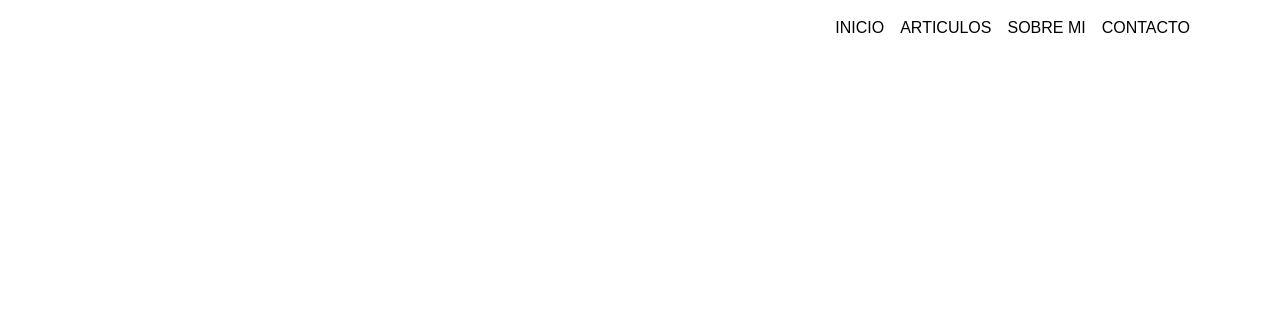
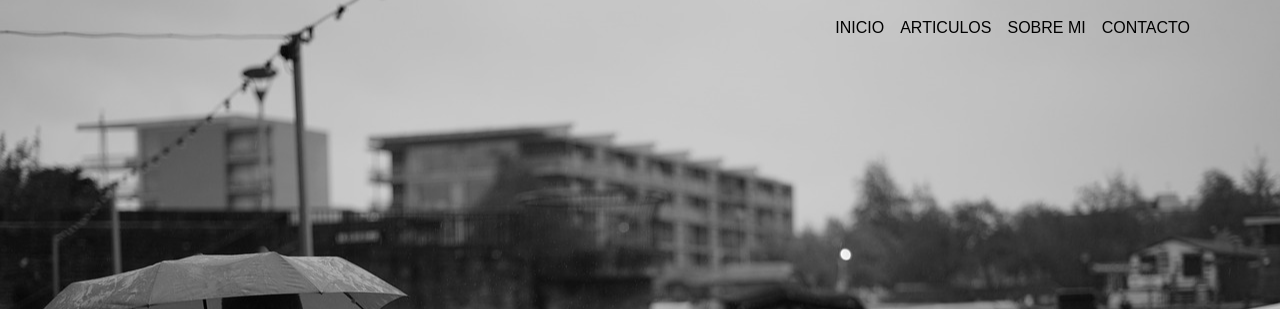
Before and after one commit to JoseRomanella/BlogPsiquiatria, a plain HTML site: page index.html in a window 1280 px wide. Shown: the top 309 px of the page. Drawn offline with nearby package versions, Linux system fonts and the light colour scheme; files that its build step writes are made by us from their sources.

Commit message:
img index

```diff
--- a/css/_header.scss
+++ b/css/_header.scss
@@ -1,5 +1,5 @@
 .header {
-    background: url(assets/imgIndex.jpg) no-repeat center;
+    background: url(../assets/imgIndex.jpg) no-repeat center;
     background-size: cover;
     min-height: 100vh;
 }
```
